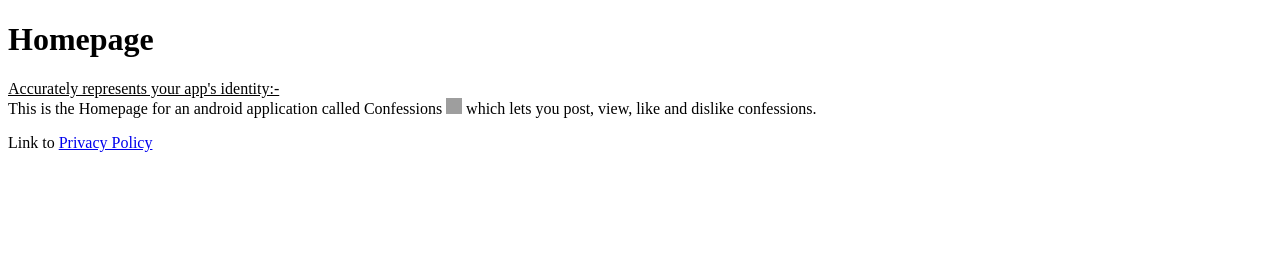
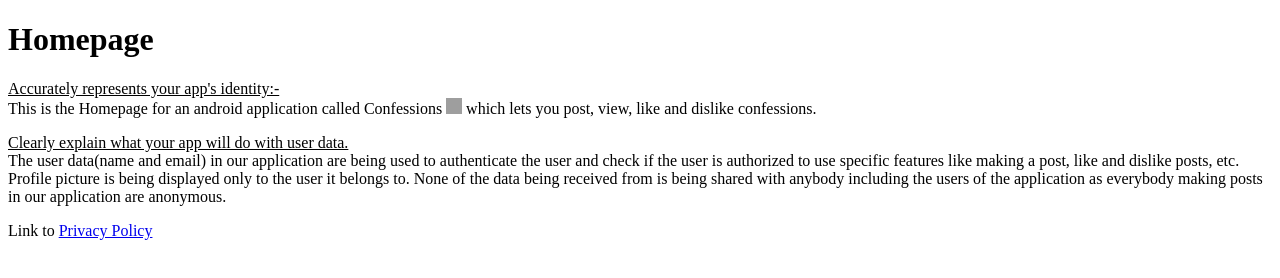
Before and after one commit to vighnesh192/confession-server, a website: page public/index.html in a window 1280 px wide. Drawn offline with Linux system fonts and the light colour scheme; grey boxes are pictures that could not be loaded.

Commit message:
OAuth:- Homepage updated

```diff
--- a/public/index.html
+++ b/public/index.html
@@ -19,6 +19,15 @@
         you
         post, view, like and dislike confessions.
     </p>
+    <p>
+        <u>
+            Clearly explain what your app will do with user data.
+        </u> <br>
+        The user data(name and email) in our application are being used to authenticate the user and check if the user
+        is authorized to use specific features like making a post, like and dislike posts, etc. Profile picture is being
+        displayed only to the user it belongs to. None of the data being received from is being shared with anybody
+        including the users of the application as everybody making posts in our application are anonymous.
+    </p>
     <p>Link to <a href="https://confession-server.herokuapp.com/privacy-policy">Privacy Policy</a></p>
 </body>
 
```
